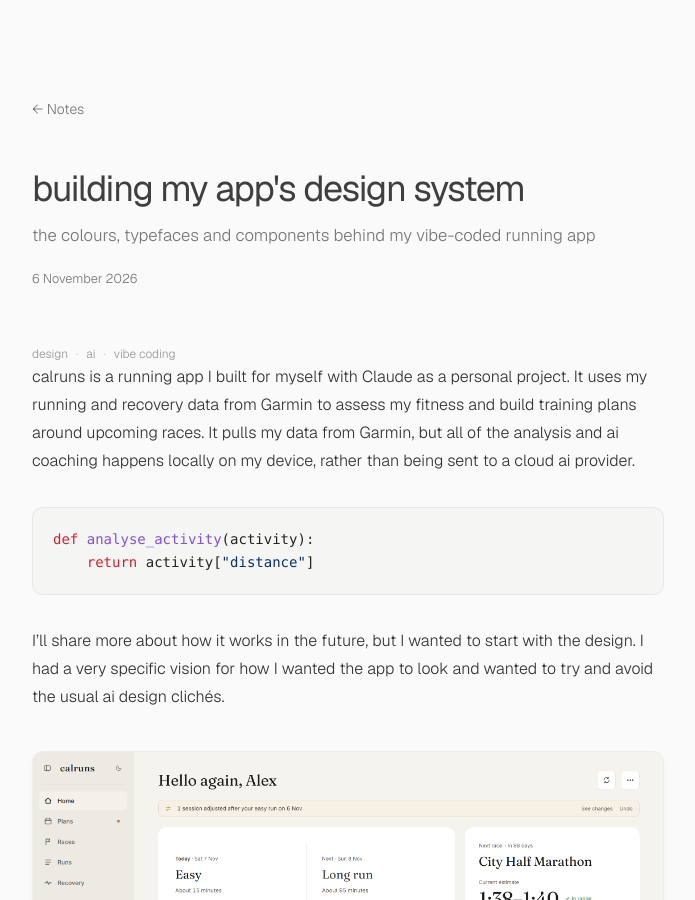
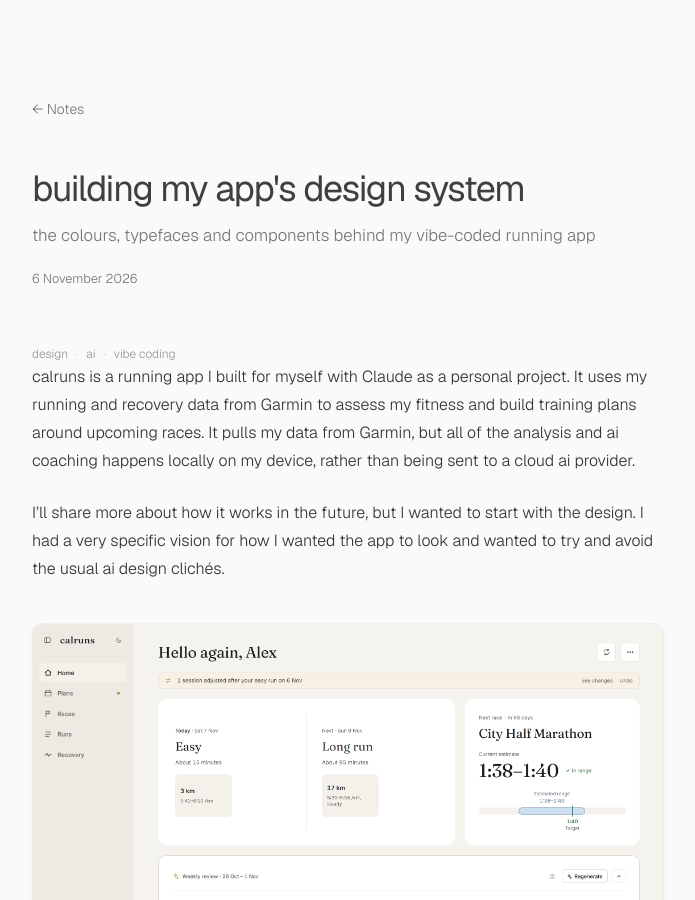
Before and after one commit to callumlinning/callumlinning-notes, a Jekyll site: the page built from _posts/2026-11-06-calruns-design-system.md, in a window 1280 px wide and 900 px high. Shown: the whole window, without its empty margins (292-987 px from the left). Built offline with Jekyll 4.4.1, drawn with Linux system fonts in a browser that asks for light colours.

````diff
--- a/_posts/2026-11-06-calruns-design-system.md
+++ b/_posts/2026-11-06-calruns-design-system.md
@@ -7,11 +7,6 @@ tags: [design, ai, vibe-coding]
 social_image: "/assets/images/design-system/calruns-homepage.png"
 ---
 calruns is a running app I built for myself with Claude as a personal project. It uses my running and recovery data from Garmin to assess my fitness and build training plans around upcoming races. It pulls my data from Garmin, but all of the analysis and ai coaching happens locally on my device, rather than being sent to a cloud ai provider.
-
-```python
-def analyse_activity(activity):
-    return activity["distance"]
-```
 
 I’ll share more about how it works in the future, but I wanted to start with the design. I had a very specific vision for how I wanted the app to look and wanted to try and avoid the usual ai design clichés.
 
````
